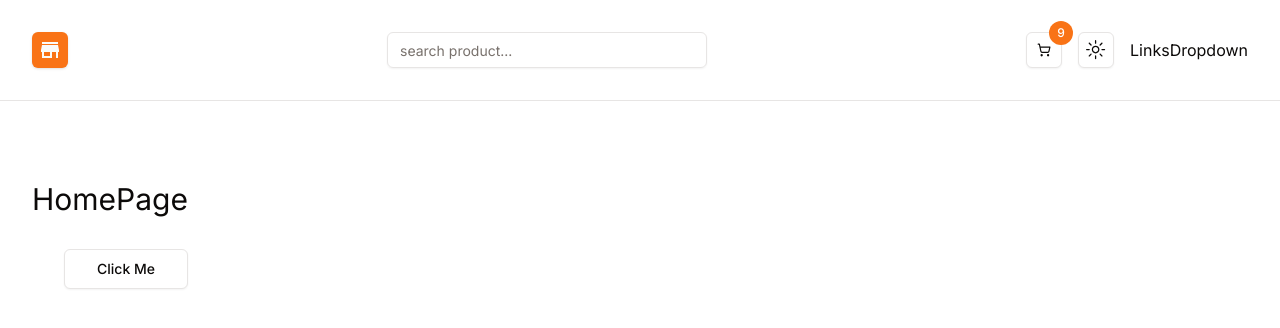
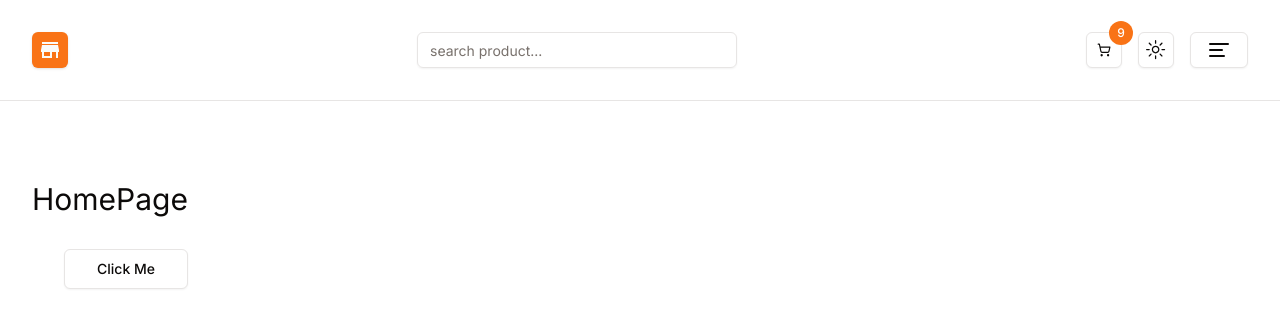
Before and after one commit to SachinB0101/ecommerce-platform, a Next.js app: page / in a window 1280 px wide. Shown: the top 328 px of the page. Built offline with nearby package versions, Linux system fonts and the light colour scheme.

Commit message:
setup links drop down menu

```diff
--- a/components/navbar/LinksDropdown.tsx
+++ b/components/navbar/LinksDropdown.tsx
@@ -1,6 +1,35 @@
+import {
+  DropdownMenu,
+  DropdownMenuContent,
+  DropdownMenuItem,
+  DropdownMenuTrigger,
+  DropdownMenuSeparator,
+} from "@/components/ui/dropdown-menu";
+import { LuAlignLeft } from "react-icons/lu";
+import Link from "next/link";
+import { Button } from "../ui/button";
+import { links } from "@/utils/links";
+
 const LinksDropdown = () => {
   return (
-    <div>LinksDropdown</div>
-  )
-}
-export default LinksDropdown
+    <DropdownMenu>
+      <DropdownMenuTrigger asChild>
+        <Button variant="outline" className="flex gap-4 max-w-[100px]">
+          <LuAlignLeft className="w-6 h-6" />
+        </Button>
+      </DropdownMenuTrigger>
+      <DropdownMenuContent className="w-40" align="start" sideOffset={10}>
+        {links.map((link) => {
+          return (
+            <DropdownMenuItem key={link.href}>
+              <Link href={link.href} className="capitalize w-full">
+                {link.label}
+              </Link>
+            </DropdownMenuItem>
+          );
+        })}
+      </DropdownMenuContent>
+    </DropdownMenu>
+  );
+};
+export default LinksDropdown;
--- /dev/null
+++ b/utils/links.ts
@@ -0,0 +1,13 @@
+type NavLink = {
+  href: string;
+  label: string;
+};
+
+export const links: NavLink[] = [
+  { href: "/", label: "home" },
+  { href: "/about", label: "about" },
+  { href: "/products", label: "products" },
+  { href: "/favorites", label: "favorites" },
+  { href: "/cart", label: "cart" },
+  { href: "/orders", label: "orders" },
+];
```
